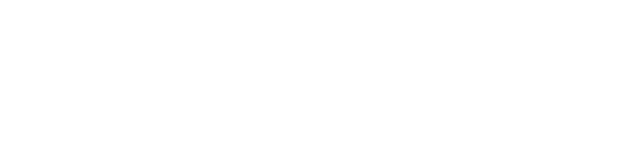
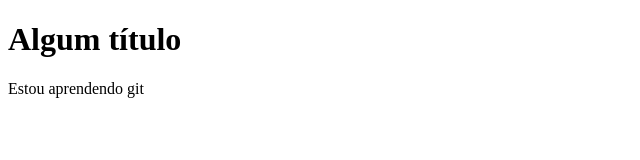
Before and after one commit to fonsecafael/tutorial_git, a plain HTML site: page index.html in a window 1280 px wide. Shown: the whole page, without its empty margins (0-640 px from the left). Drawn offline with Linux system fonts and the light colour scheme.

Commit message:
Criei título e parágrafo

```diff
--- a/index.html
+++ b/index.html
@@ -7,6 +7,7 @@
     <title>Aula git em 30 min</title>
 </head>
 <body>
-
+    <h1>Algum título</h1>
+    <p>Estou aprendendo git</p>
 </body>
 </html>
```
